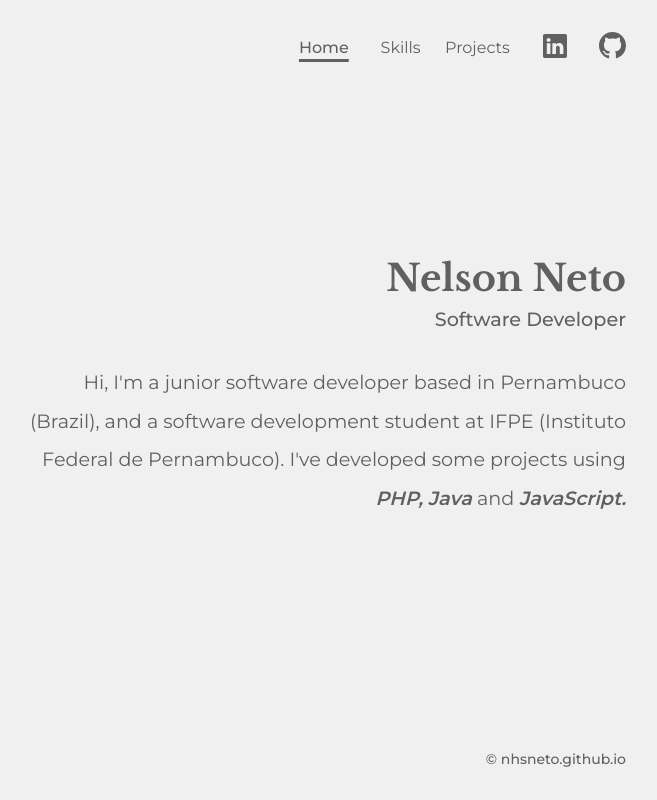
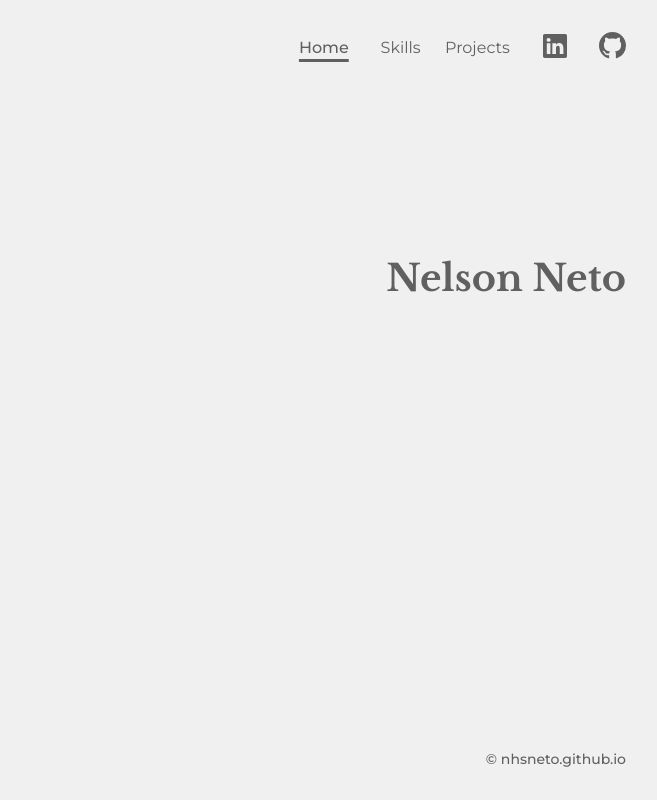
Before and after one commit to nhsneto/portfolio, a Next.js app: page / in a window 1280 px wide. Shown: the whole page, without its empty margins (524-1181 px from the left). Built offline with nearby package versions, Linux system fonts and the light colour scheme.

Commit message:
Remove subtitle and about sections

```diff
--- a/app/page.tsx
+++ b/app/page.tsx
@@ -8,17 +8,17 @@ export default function Home() {
       <div className={styles.container}>
         <div className={styles.content}>
           <h1 className={styles.title}>Nelson Neto</h1>
-          <p className={`${styles.subtitle} ${montserrat.className}`}>
+          {/* <p className={`${styles.subtitle} ${montserrat.className}`}>
             Software Developer
-          </p>
-          <p className={`${styles.about} ${montserrat.className}`}>
+          </p> */}
+          {/* <p className={`${styles.about} ${montserrat.className}`}>
             Hi, I&apos;m a junior software developer based in Pernambuco
             (Brazil), and a software development student at <abbr>IFPE</abbr>{" "}
             (Instituto Federal de Pernambuco). I&apos;ve developed some projects
             using <em className={styles.em}>PHP,</em>{" "}
             <em className={styles.em}>Java</em> and{" "}
             <em className={styles.em}>JavaScript.</em>
-          </p>
+          </p> */}
         </div>
       </div>
     </Layout>
```
